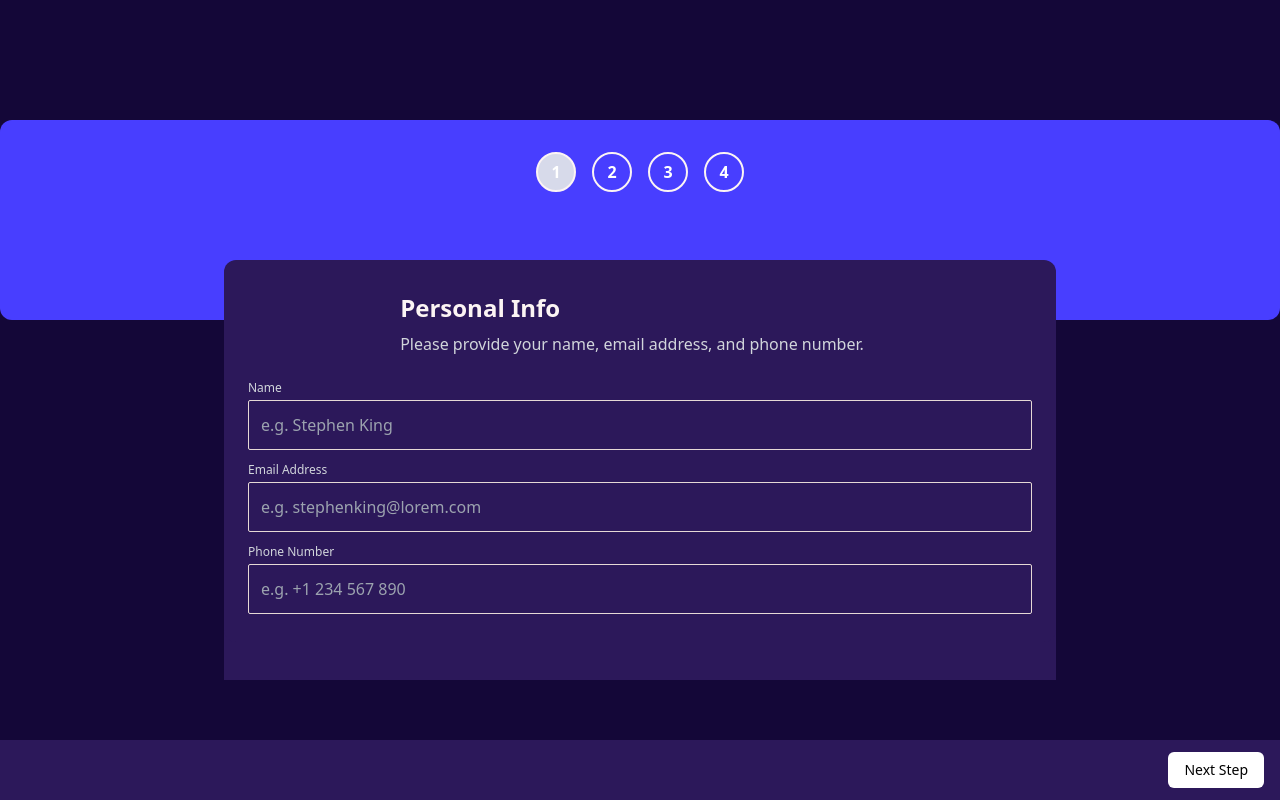
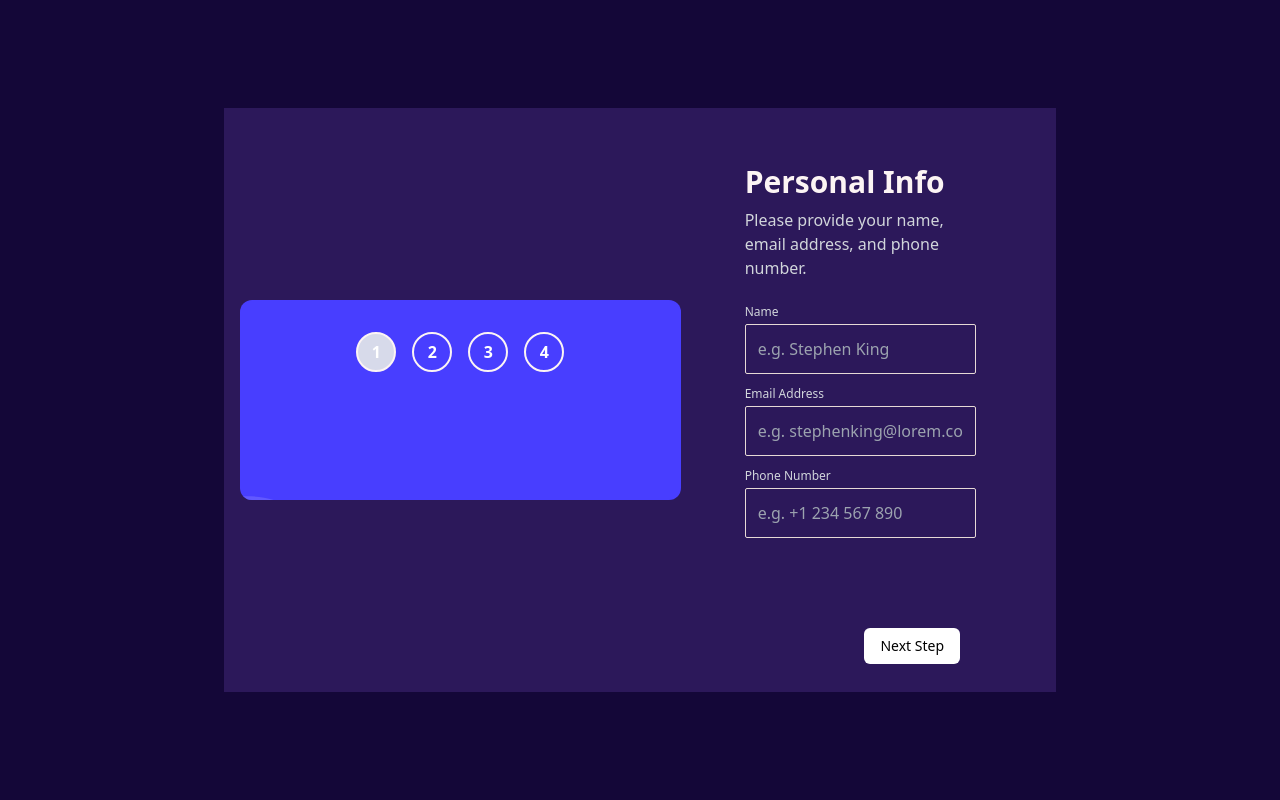
Before and after one commit to AtanasovCode/planit-multistep-form, a React app: page /multi-step/step-one in a window 1280 px wide. Built offline with nearby package versions, Linux system fonts and the light colour scheme; the HTML template or start-up script is replaced by a standard one.

Commit message:
made card leyout responsive to wider screens

```diff
--- a/src/components/ButtonNav.jsx
+++ b/src/components/ButtonNav.jsx
@@ -13,7 +13,8 @@ const ButtonNav = () => {
     return (
         <div className="
             bg-card-background py-3 px-4 flex flex-row-reverse items-center justify-between
-            fixed bottom-0 left-0 w-[100%]
+            absolute bottom-0 left-0 w-[100%]
+            lg:bg-transparent lg:static lg:bottom-auto lg:left-auto
         ">
             <input
                 type="button"
--- a/src/components/StepContainer.jsx
+++ b/src/components/StepContainer.jsx
@@ -5,11 +5,17 @@ import ButtonNav from "./ButtonNav";
 const StepContainer = () => {
     return (
         <div className="
-            w-[92vw] min-h-[100dvh] lg:w-[65vw] lg:min-h-full lg:h-[70vh] lg:bg-card-background
-            flex flex-col-reverse items-center justify-end text-text
+            w-[92vw] min-h-[100dvh] lg:bg-card-background
+            flex flex-col-reverse items-center justify-center text-text
+            lg:flex-row-reverse lg:px-4 lg:py-4 lg:w-[75vw] lg:min-h-full lg:h-[75vh]
+            xl:w-[65vw] xl:h-[73vh] xl:max-w-[58rem]
         ">
             <div className="
                 bg-card-background w-[100%] rounded-xl mt-[-60px] pt-8 pb-4 px-6 z-[90]
+                xs:w-[90%] sm:w-[85%] md:w-[60%]
+                lg:bg-transparent lg:mt-0 lg:p-0 lg:flex lg:flex-col lg:items-center lg:justify-between
+                lg:w-full lg:h-full lg:pt-10
+                xl:px-16
             ">
                 <Outlet />
                 <ButtonNav />
--- a/src/steps/StepOne.jsx
+++ b/src/steps/StepOne.jsx
@@ -11,16 +11,22 @@ const StepOne = () => {
     } = useStore();
 
     return (
-        <div className="flex flex-col items-center justify-center text-text z-[99]">
-            <div className="flex flex-col items-start justify-center mb-6">
-                <div className="font-bold text-2xl mb-2 text-left">
+        <div className="
+            flex flex-col items-center justify-center text-text z-[99]
+            lg:w-full
+        ">
+            <div className="
+                flex flex-col items-start justify-center mb-6
+                lg:w-full
+            ">
+                <div className="font-bold text-2xl mb-2 text-left lg:text-3xl">
                     Personal Info
                 </div>
                 <div className="text-left text-gray-300 mr-4">
                     Please provide your name, email address, and phone number.
                 </div>
             </div>
-            <div className="flex flex-col items-center justify-center w-[100%]">
+            <div className="flex flex-col items-center justify-center w-full">
                 <InfoInput
                     label="Name"
                     placeholder="e.g. Stephen King"
```
